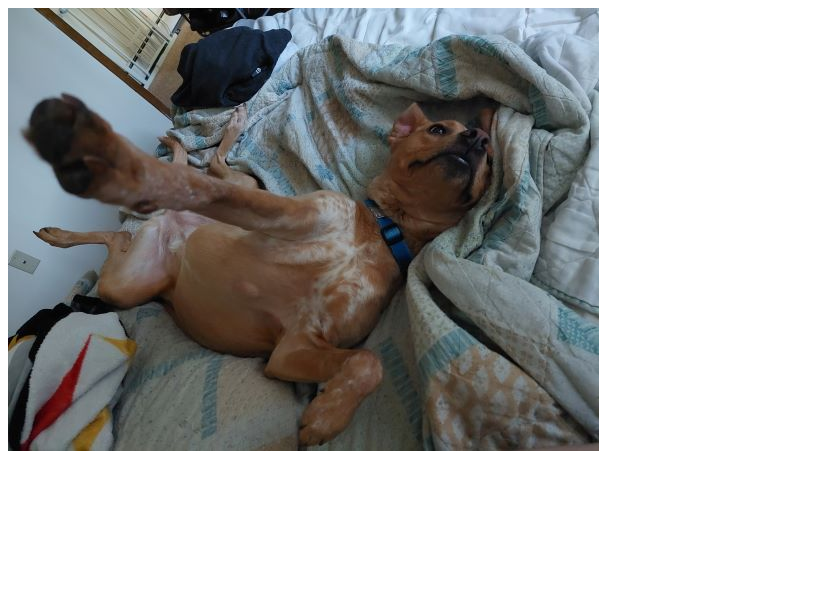
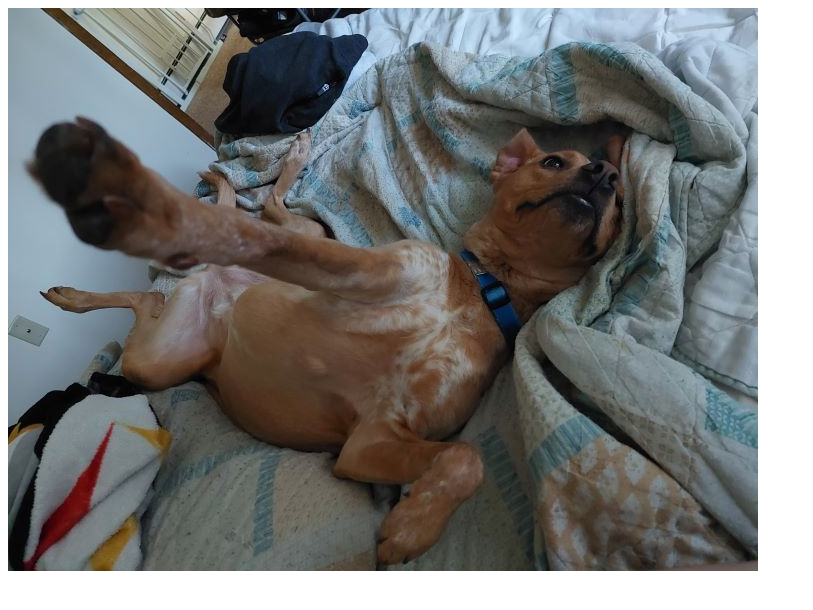
Before and after one commit to kayinilagan/CS365repo, a plain HTML site: page Homework/Responsive Images/resScale.html in a window 1280 px wide. Shown: the whole page, without its empty margins (0-813 px from the left). Drawn offline with Linux system fonts and the light colour scheme.

Commit message:
Got correct image sizes, maybe impl resScale

```diff
--- a/Homework/Responsive Images/resScale.html
+++ b/Homework/Responsive Images/resScale.html
@@ -10,8 +10,8 @@
 
 <body>
     <div>
-        <img srcset="imgs/sanser-591w.jpg 591w, imgs/sanser-1672w.jpg 1672w, imgs/sanser-2364w.jpg 2364w"
-            sizes="(max-width: 1800px) 591px, 1672px" src="imgs/sanser-2364w.jpg" alt="Pictures of Sansa">
+        <img srcset="imgs/sanser-200px.jpg 200w, imgs/sanser-400px.jpg 400w, imgs/sanser-750px.jpg 750w"
+            sizes="(max-width: 550px) 100vw, 750px" src="imgs/sanser-750px.jpg" alt="Pictures of Sansa">
     </div>
 </body>
 
```
Also changed, not shown: Homework/Responsive Images/artDir.html (+5 -0 lines), Homework/Responsive Images/imgs/sanser-1672w.jpg (deleted), Homework/Responsive Images/imgs/sanser-200px.jpg (added), Homework/Responsive Images/imgs/sanser-2364w.jpg (deleted), Homework/Responsive Images/imgs/sanser-400px.jpg (added), Homework/Responsive Images/imgs/sanser-591w.jpg (deleted), Homework/Responsive Images/imgs/sanser-750px.jpg (added).
